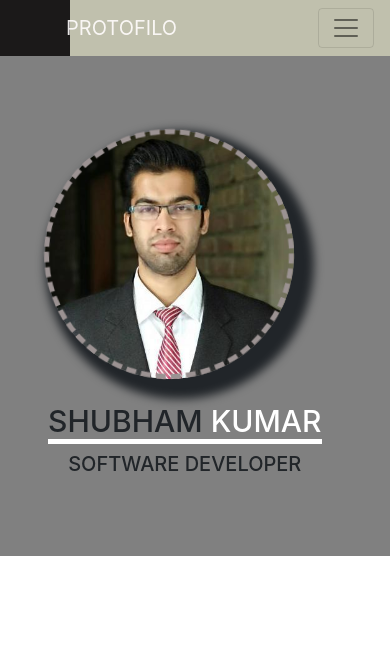
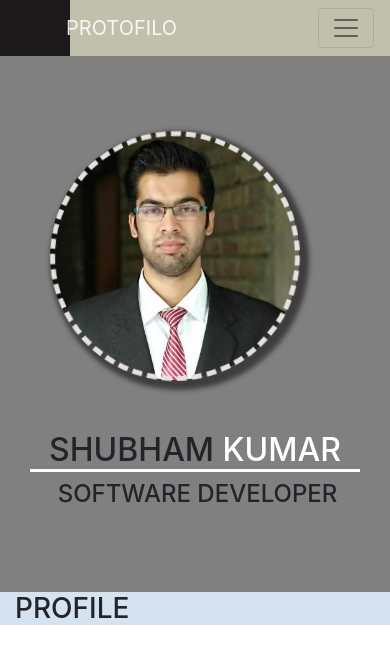
Before and after one commit to Aparnasuman/ShubhCv, a React (Create React App) app in the folder shubhcv/: page / in a window 390 px wide. Shown: the top 664 px of the page. Built offline with nearby package versions, Linux system fonts and the light colour scheme.

Commit message:
finish css of hdr

```diff
--- /dev/null
+++ b/shubhcv/src/Component/Profile.css
@@ -0,0 +1,6 @@
+.section {
+  background-color: #d5e2ef;
+}
+.profil {
+  text-align: left;
+}
--- a/shubhcv/src/Component/Profile.js
+++ b/shubhcv/src/Component/Profile.js
@@ -1,10 +1,11 @@
 import React from "react";
+import "./Profile.css"
 class Profiie extends React.Component {
     render() {
         return (
             <div className="section">
                 <div className="container">
-                    <h1>PROFILE</h1>
+                    <h3 className="profil">PROFILE</h3>
 
                 </div>
             </div>
--- a/shubhcv/src/Component/header.css
+++ b/shubhcv/src/Component/header.css
@@ -1,25 +1,17 @@
 .header {
   background-color: gray;
-  width: auto;
-  height: 500px;
 }
-.img-h {
-  float: left;
+.info-img {
+  padding: 75px 0px;
+}
+.row {
+  margin-left: 0px !important;
+  margin-right: 0px !important;
 }
 .img-b {
-  width: 320px;
-  height: 320px;
+  width: 350px;
+  height: 350px;
   position: relative;
-}
-.info {
-  margin-top: 195px;
-}
-.shubh {
-  font-size: 60px;
-  border-bottom: 5px solid #fff;
-}
-.soft {
-  font-size: 40px;
 }
 .img-b .border {
   /* content: ''; */
@@ -30,28 +22,34 @@
   right: 0;
   background: transparent;
   border-radius: 50%;
-  border: 5px dashed #9b9292 !important;
+  border: 5px dashed #e5e1e1 !important;
   animation-name: Rotate;
   animation-duration: 2s;
   animation-iteration-count: infinite;
   animation-timing-function: linear;
+  animation-name: Rotate;
 }
-.img-b {
-  margin-top: -7px;
-  top: 80px;
+.info {
+  margin-top: 15%;
+}
+.shubh {
+  font-size: 4rem;
+  border-bottom: 5px solid #fff;
+  margin-left: 99px;
 }
 .kumar {
   color: #ffff;
 }
+.soft {
+  font-size: 2rem;
+  margin-left: 40px;
+}
+
 .img-h {
-  padding: -11px;
-  width: 300px;
-  margin: 9px;
-  height: 300px;
+  height: 349px;
+  width: 349px;
+  box-shadow: 5px 5px 5px 5px #3e3c3c;
   border-radius: 50%;
-  /* font-size: 12px !important; */
-  box-shadow: 10px 10px 10px 10px;
-
   text-align: center;
 }
 @keyframes Rotate {
@@ -62,52 +60,13 @@
     -webkit-transform: rotate(360deg);
   }
 }
-@media screen and (orientation: landscape) {
-  .info {
-    margin-top: -128px;
-    margin-left: 397px;
-  }
-}
+
 @media only screen and (max-width: 600px) {
-  .info {
-    margin-top: -128px;
-  }
-  .row {
-    margin-left: 0px !important;
-    margin-right: 0px !important;
-  }
-  .img-b {
-    margin-left: 29px;
-  }
-  .soft {
-    font-size: 20px !important;
-  }
-  .info {
-    margin-top: 104px !important;
-    margin-left: 33px;
-  }
-  .shubh {
-    font-size: 30px !important;
-  }
-  .info {
-    font-size: 20px !important;
-  }
   .img-b {
     width: 250px;
     height: 250px;
+    margin-left: 20px;
     position: relative;
-  }
-  .img-h {
-    padding: -11px;
-    width: 249px;
-
-    margin: 1px;
-    height: 249px;
-    border-radius: 50%;
-    /* font-size: 12px !important; */
-    box-shadow: 10px 10px 10px 10px;
-
-    text-align: center;
   }
   .img-b .border {
     /* content: ''; */
@@ -118,10 +77,27 @@
     right: 0;
     background: transparent;
     border-radius: 50%;
-    border: 5px dashed #9b9292 !important;
+    border: 5px dashed #e5e1e1 !important;
     animation-name: Rotate;
     animation-duration: 2s;
     animation-iteration-count: infinite;
     animation-timing-function: linear;
+    animation-name: Rotate;
+  }
+  .img-h {
+    height: 249px;
+    width: 249px;
+    box-shadow: 5px 5px 5px 5px #3e3c3c;
+    border-radius: 50%;
+    text-align: center;
+  }
+  .shubh {
+    font-size: 2rem;
+    border-bottom: 3px solid #fff;
+    margin-left: 0px;
+  }
+  .soft {
+    font-size: 1.5rem;
+    margin-left: 5px;
   }
 }
--- a/shubhcv/src/Component/header.js
+++ b/shubhcv/src/Component/header.js
@@ -9,15 +9,18 @@ class Header extends React.Component {
 
 
                     <div className="info-img row">
-                        <div className="img-b">
-                            <div class="border"></div>
-                            <img src={shubh} alt="shubh" className="d-block w-5 img-h" />
+                        <div className="col-md-4">
+                            <div className="img-b">
+                                <div class="border"></div>
+                                <img src={shubh} alt="shubh" className="d-block w-5 img-h" />
+                            </div>
                         </div>
-                        <div className="info ">
-                            <h1 className="shubh">SHUBHAM <span className="kumar">KUMAR</span></h1>
-                            <h3 className="soft">SOFTWARE DEVELOPER</h3>
+                        <div class="col-md-8">
+                            <div className="info">
+                                <h1 className="shubh">SHUBHAM <span className="kumar">KUMAR</span></h1>
+                                <h3 className="soft">SOFTWARE DEVELOPER</h3>
+                            </div>
                         </div>
-
                     </div>
                 </div>
 
--- a/shubhcv/src/Home.js
+++ b/shubhcv/src/Home.js
@@ -1,12 +1,14 @@
 import React from "react";
 import Navclas from "./Component/Navclas.js";
-import Header from "./Component/header.js"
+import Header from "./Component/header.js";
+import Profiie from "./Component/Profile.js"
 class Home extends React.Component {
     render() {
         return (
             <div className="home">
                 <Navclas />
                 <Header />
+                <Profiie />
             </div>
         )
     }
```
Also changed, not shown: 1 other file (tests, documents, lock files or other folders).
